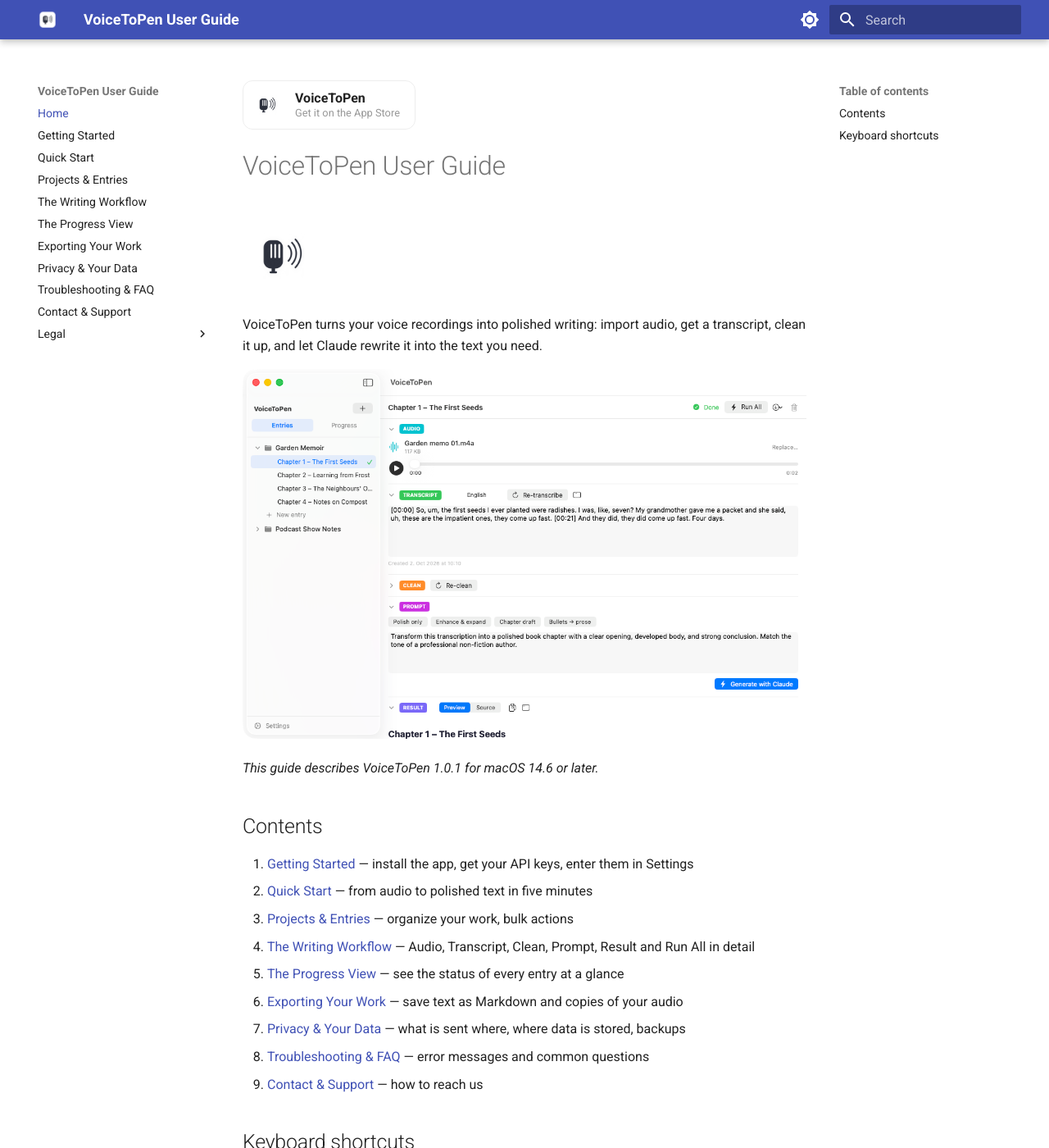
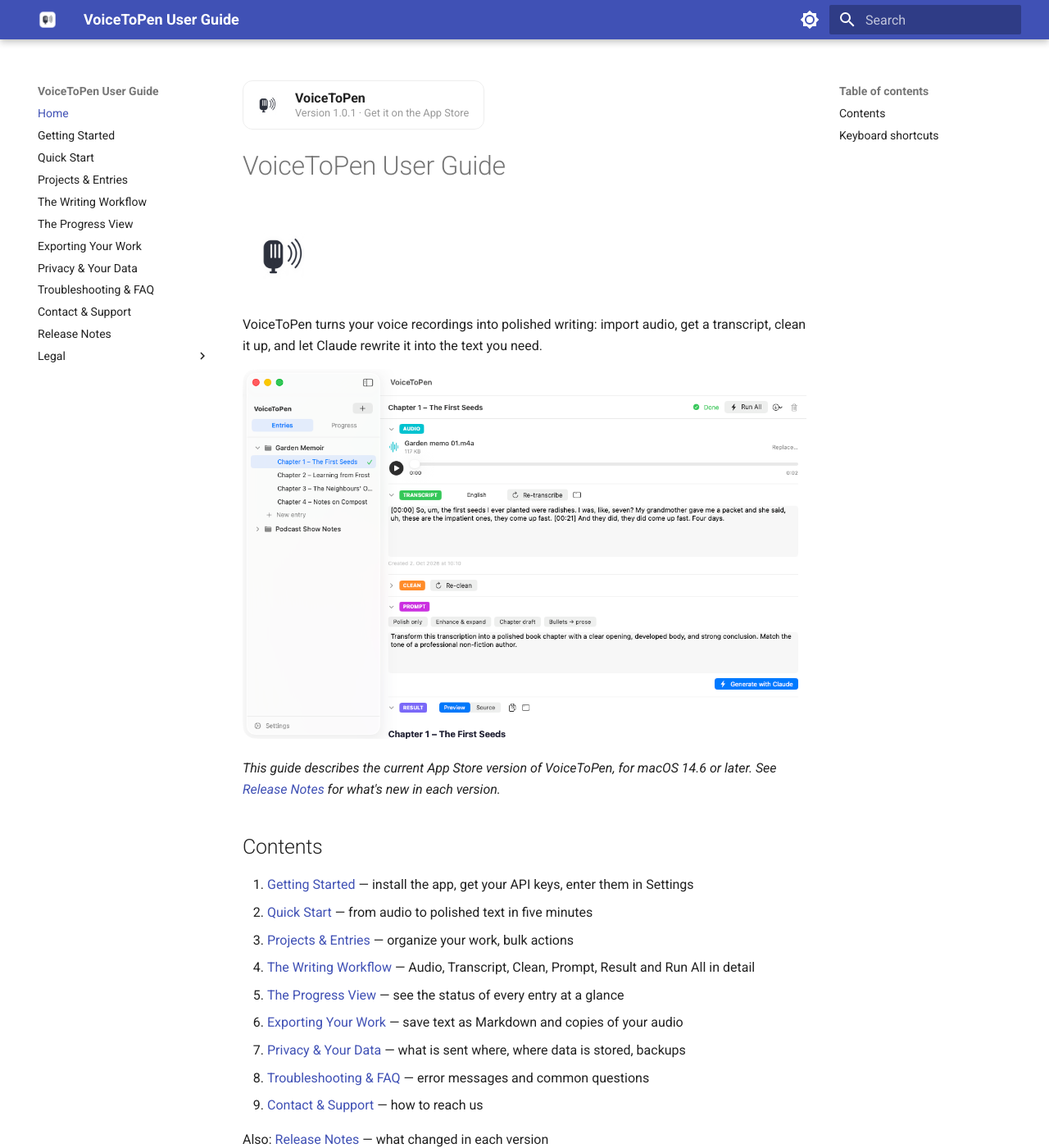
Before and after one commit to YRoensch/voicetopen-docs, an MkDocs documentation site: the page built from docs/README.md, in a window 1280 px wide and 1400 px high. Shown: the whole window at 82% size. Built offline with MkDocs 1.6.1 and Material for MkDocs 9.7.7, drawn with Linux system fonts in a browser that asks for light colours.

Commit message:
Update user guide (from voicebook publish-main@5bcd893)

```diff
--- a/docs/README.md
+++ b/docs/README.md
@@ -6,7 +6,7 @@ VoiceToPen turns your voice recordings into polished writing: import audio, get
 
 ![The VoiceToPen window: projects in the sidebar, the open entry on the right](images/main-window.png)
 
-*This guide describes VoiceToPen 1.0.1 for macOS 14.6 or later.*
+*This guide describes the current App Store version of VoiceToPen, for macOS 14.6 or later. See [Release Notes](release-notes.md) for what's new in each version.*
 
 ## Contents
 
@@ -20,6 +20,8 @@ VoiceToPen turns your voice recordings into polished writing: import audio, get
 8. [Troubleshooting & FAQ](08-troubleshooting.md) — error messages and common questions
 9. [Contact & Support](09-support.md) — how to reach us
 
+Also: [Release Notes](release-notes.md) — what changed in each version
+
 ## Keyboard shortcuts
 
 | Shortcut | Action |
--- a/mkdocs.yml
+++ b/mkdocs.yml
@@ -26,6 +26,8 @@ theme:
 
 extra:
   app_store_url: https://apps.apple.com/de/app/voicetopen/id6781211968?l=en-GB&mt=12
+  # Replaced with MARKETING_VERSION from the Xcode project by scripts/build-public-docs.sh.
+  app_version: "1.0.1"
 
 markdown_extensions:
   - admonition
@@ -45,6 +47,7 @@ nav:
   - Privacy & Your Data: 07-privacy-and-data.md
   - Troubleshooting & FAQ: 08-troubleshooting.md
   - Contact & Support: 09-support.md
+  - Release Notes: release-notes.md
   - Legal:
       - Privacy Policy: legal/privacy-policy.md
       - Terms of Service: legal/terms-of-service.md
--- a/overrides/main.html
+++ b/overrides/main.html
@@ -1,4 +1,6 @@
-{#- Adds the App Store link (with the app logo) to the top of every page. -#}
+{#- Adds the App Store link (with the app logo and the app version this guide
+    covers) to the top of every page. The version is filled in by
+    scripts/build-public-docs.sh from the Xcode project. -#}
 {% extends "base.html" %}
 
 {% block content %}
@@ -6,7 +8,7 @@
   <img src="{{ 'images/logo.png' | url }}" alt="" width="40" height="40">
   <span>
     <strong>VoiceToPen</strong>
-    <small>Get it on the App Store</small>
+    <small>Version {{ config.extra.app_version }} · Get it on the App Store</small>
   </span>
 </a>
 <style>
```
Also changed, not shown: docs/release-notes.md (added, +18 -0 lines).
